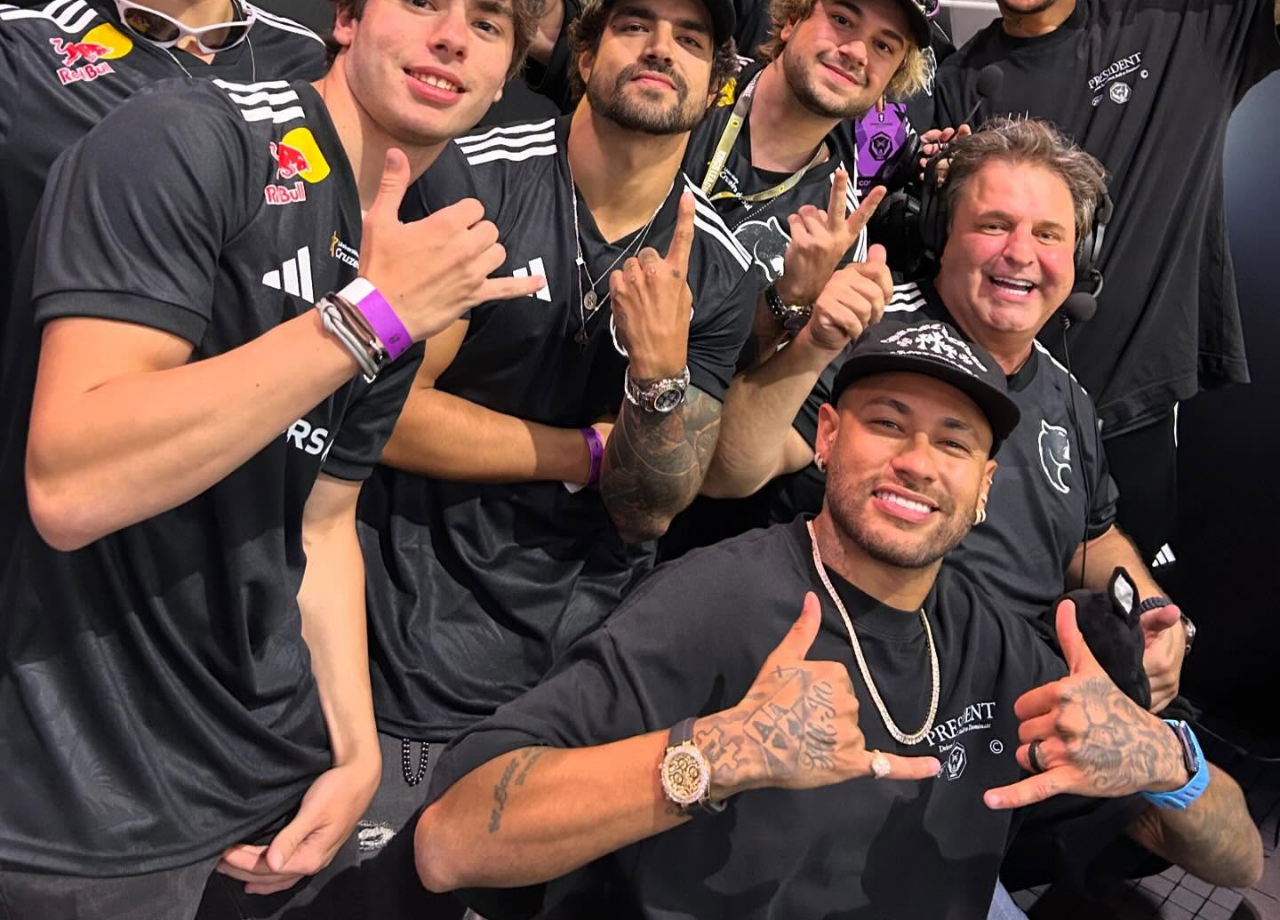
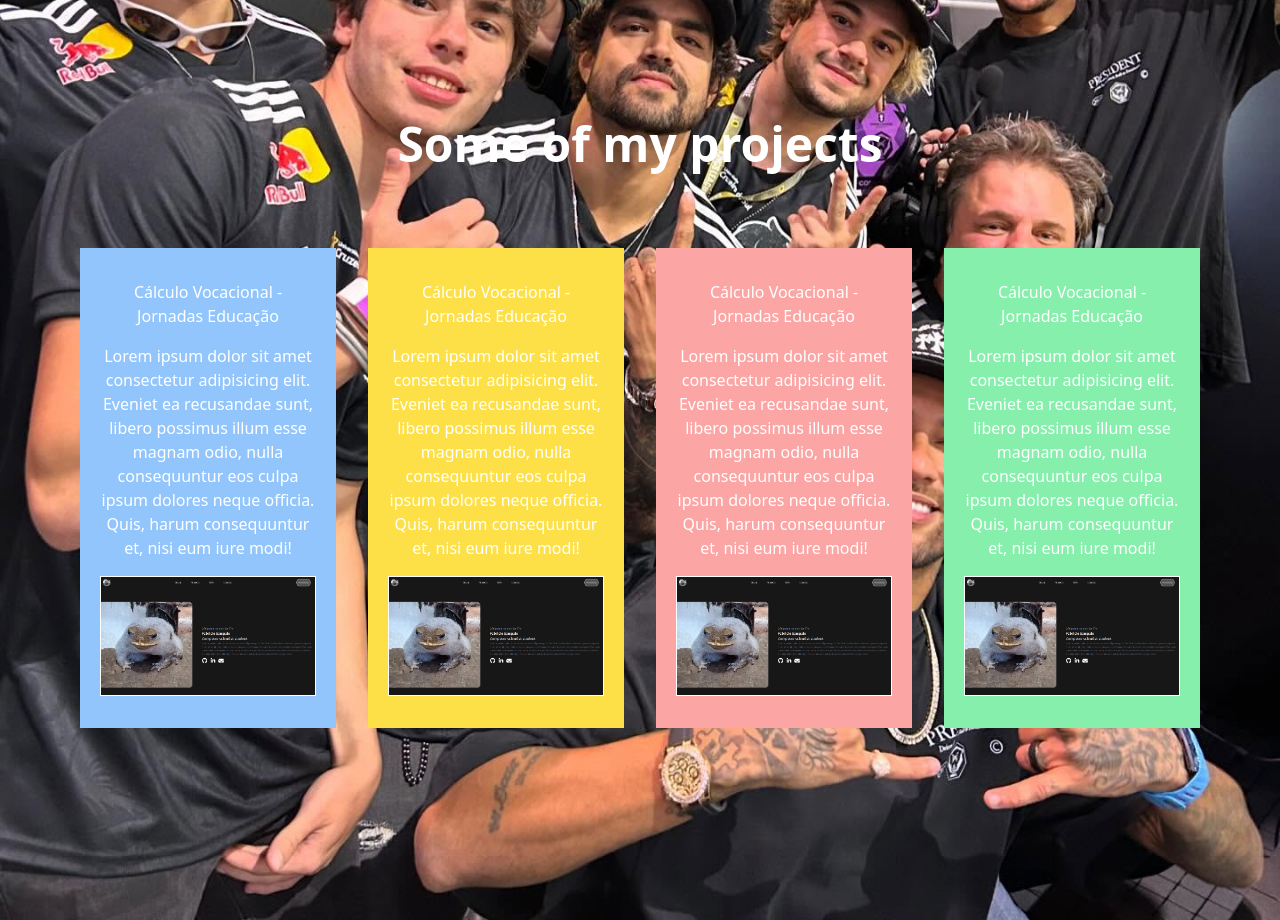
Before and after one commit to iTzFabregas/itzfabregas.github.io, a React (Create React App) app: page / in a window 1280 px wide. Shown: the part 680-1600 px from the top of the page. Built offline with nearby package versions, Linux system fonts and the light colour scheme.

Commit message:
feat: add projects tabs with smooth fade-in

```diff
--- a/src/components/Aboutme.js
+++ b/src/components/Aboutme.js
@@ -13,11 +13,11 @@ export default function Aboutme() {
 
   return (
     <div id='about' className='bg-neutral-900 text-white'>
-      <div className='flex md:flex-row flex-col justify-center items-center md:gap-16 gap-8 h-screen'>
+      <div className='relative flex md:flex-row flex-col justify-center items-center md:gap-16 gap-8 h-screen'>
 
-        <img src={logo} alt="capa" className='md:w-4/12 w-5/12 rounded-3xl' />
+        <img src={logo} alt="capa" className='relative md:w-4/12 w-5/12 rounded-3xl' />
 
-        <div className='md:text-left text-center md:w-2/5 w-4/5 font-bold text-xl'>
+        <div className='bg-[#171717] p-8 rounded-3xl relative md:text-left text-center md:w-2/5 w-4/5 font-bold text-'>
 
           <h1 className='text-gray-400 pb-1 font-normal'>Welcome to my site, I'm</h1>
           <h3 className='text-2xl text-white pb-1'>Fabrício Sampaio</h3>
--- a/src/components/Projects.js
+++ b/src/components/Projects.js
@@ -1,9 +1,52 @@
-import React from 'react'
+import "aos/dist/aos.css";
 
 export default function Projects() {
-  return (
-    <div id='projects' className='h-screen bg-neutral-900 text-white'>
-      <h1 className='font-bold text-5xl text-center'>Some of my projects</h1>
-    </div>
-  )
+
+    return (
+        <div id='projects' className='relative h-screen text-white'>
+            <h1 className='font-bold text-5xl text-center'>Some of my projects</h1>
+            <div className='p-20 h-[80%] flex w-full justify-between gap-8'>
+                <div
+                    data-aos="fade-right" // Aparece subindo
+                    data-aos-offset="500" // Só ativa depois de scrolar 200px
+                    data-aos-duration="2000" // Tempo da animação
+                    className='bg-blue-300 w-full flex flex-col justify-center text-center items-center gap-4 p-5'
+                >
+                    <p>Cálculo Vocacional - Jornadas Educação</p>
+                    <p>Lorem ipsum dolor sit amet consectetur adipisicing elit. Eveniet ea recusandae sunt, libero possimus illum esse magnam odio, nulla consequuntur eos culpa ipsum dolores neque officia. Quis, harum consequuntur et, nisi eum iure modi!</p>
+                    <img src="./template.png" alt="Site1" className='border-white border transition-all duration-300 hover:scale-105'/>
+                </div>
+                <div
+                    data-aos="fade-up" // Aparece subindo
+                    data-aos-offset="400" // Só ativa depois de scrolar 200px
+                    data-aos-duration="10000" // Tempo da animação
+                    className='bg-yellow-300 w-full flex flex-col justify-center text-center items-center gap-4 p-5'
+                >
+                    <p>Cálculo Vocacional - Jornadas Educação</p>
+                    <p>Lorem ipsum dolor sit amet consectetur adipisicing elit. Eveniet ea recusandae sunt, libero possimus illum esse magnam odio, nulla consequuntur eos culpa ipsum dolores neque officia. Quis, harum consequuntur et, nisi eum iure modi!</p>
+                    <img src="./template.png" alt="Site1" className='border-white border transition-all duration-300 hover:scale-105'/>
+                </div>
+                <div
+                    data-aos="fade-down" // Aparece subindo
+                    data-aos-offset="400" // Só ativa depois de scrolar 200px
+                    data-aos-duration="1000" // Tempo da animação
+                    className='bg-red-300 w-full flex flex-col justify-center text-center items-center gap-4 p-5'
+                >
+                    <p>Cálculo Vocacional - Jornadas Educação</p>
+                    <p>Lorem ipsum dolor sit amet consectetur adipisicing elit. Eveniet ea recusandae sunt, libero possimus illum esse magnam odio, nulla consequuntur eos culpa ipsum dolores neque officia. Quis, harum consequuntur et, nisi eum iure modi!</p>
+                    <img src="./template.png" alt="Site1" className='border-white border transition-all duration-300 hover:scale-105'/>
+                </div>
+                <div
+                    data-aos="fade-left" // Aparece subindo
+                    data-aos-offset="200" // Só ativa depois de scrolar 200px
+                    data-aos-duration="1000" // Tempo da animação
+                    className='bg-green-300 w-full flex flex-col justify-center text-center items-center gap-4 p-5'
+                >
+                    <p>Cálculo Vocacional - Jornadas Educação</p>
+                    <p>Lorem ipsum dolor sit amet consectetur adipisicing elit. Eveniet ea recusandae sunt, libero possimus illum esse magnam odio, nulla consequuntur eos culpa ipsum dolores neque officia. Quis, harum consequuntur et, nisi eum iure modi!</p>
+                    <img src="./template.png" alt="Site1" className='border-white border transition-all duration-300 hover:scale-105'/>
+                </div>
+            </div>
+        </div>
+    )
 }
```
Also changed, not shown: public/template.png (added), 1 other file (tests, documents, lock files or other folders).
